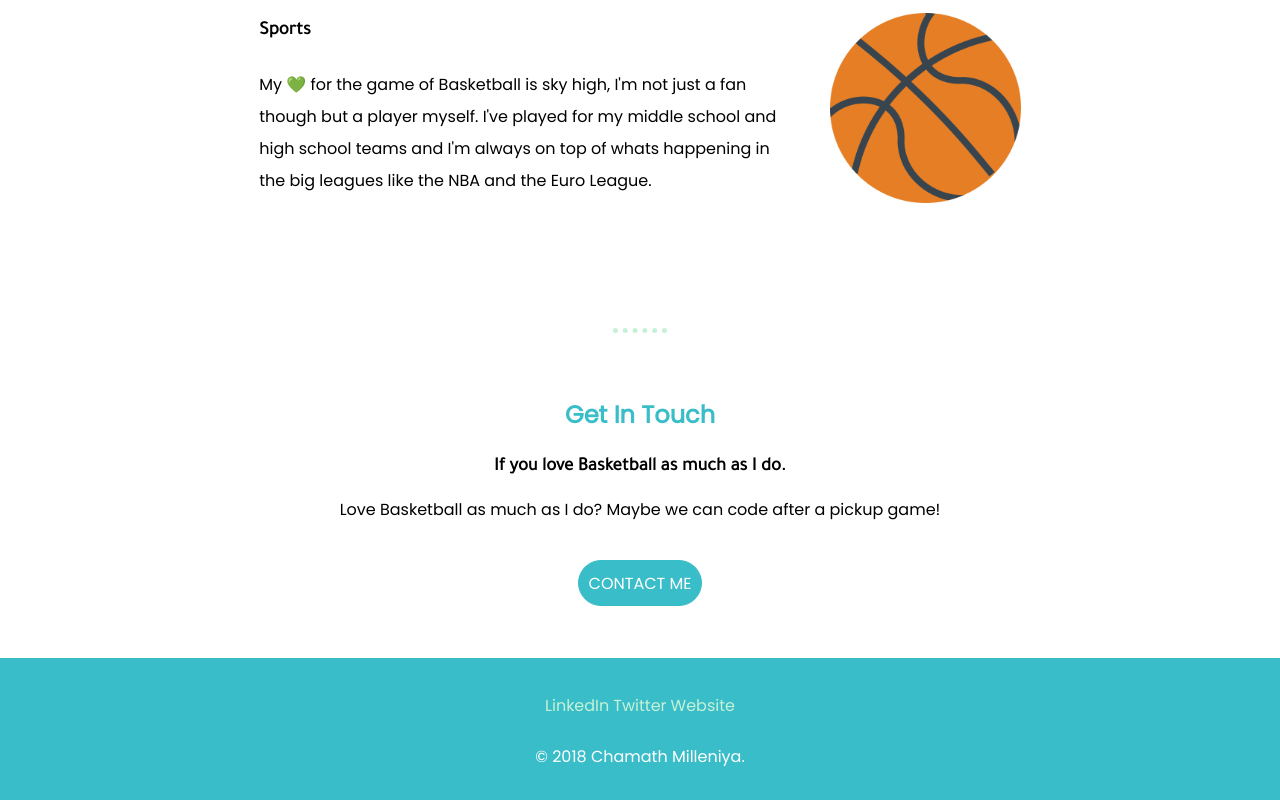
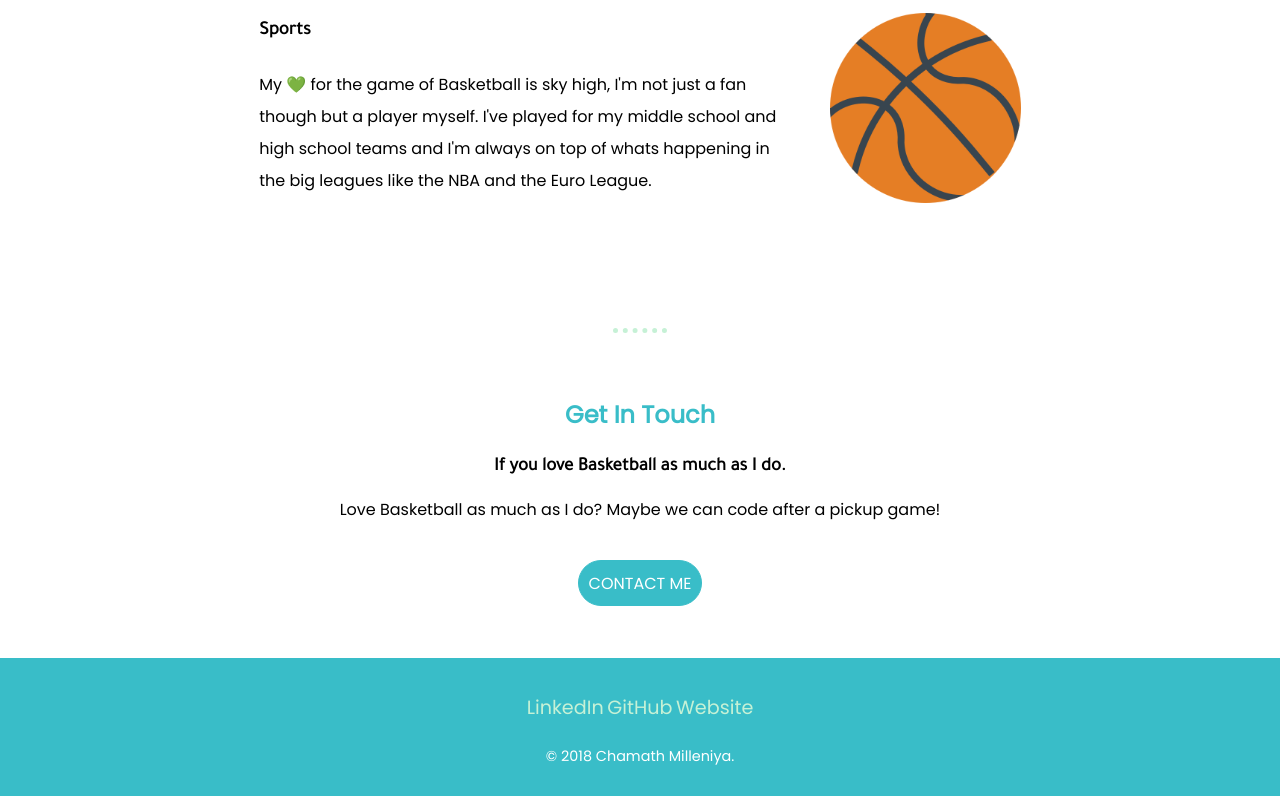
Before and after one commit to ChamathVindula/portfolio, a plain HTML site: page index.html in a window 1280 px wide. Shown: the part 1657-2457 px from the top of the page. Drawn offline with Linux system fonts and the light colour scheme.

Commit message:
Adding all files again

```diff
--- a/css/styles.css
+++ b/css/styles.css
@@ -95,6 +95,7 @@ hr{
 .bottom-container{
   background-color: #39bdc8;
   color: white;
+  font-size: 0.9em;
   padding: 15px 0 15px 0;
 }
 
@@ -105,7 +106,7 @@ hr{
 .bottom-container a{
   display: inline-block;
   margin: 20px auto 10px auto;
-  font-size: 1rem;
+  font-size: 1.2rem;
 }
 
 .middle-container a{
--- a/index.html
+++ b/index.html
@@ -60,7 +60,7 @@
 
   <div class="bottom-container">
     <a class="footer-link" href="https://www.linkedin.com/in/chamath-vindula-milleniya-76444a182/">LinkedIn</a>
-    <a class="footer-link" href="https://twitter.com/">Twitter</a>
+    <a class="footer-link" href="https://github.com/ChamathVindula">GitHub</a>
     <a class="footer-link" href="index.html">Website</a>
     <p>© 2018 Chamath Milleniya.</p>
   </div>
```
